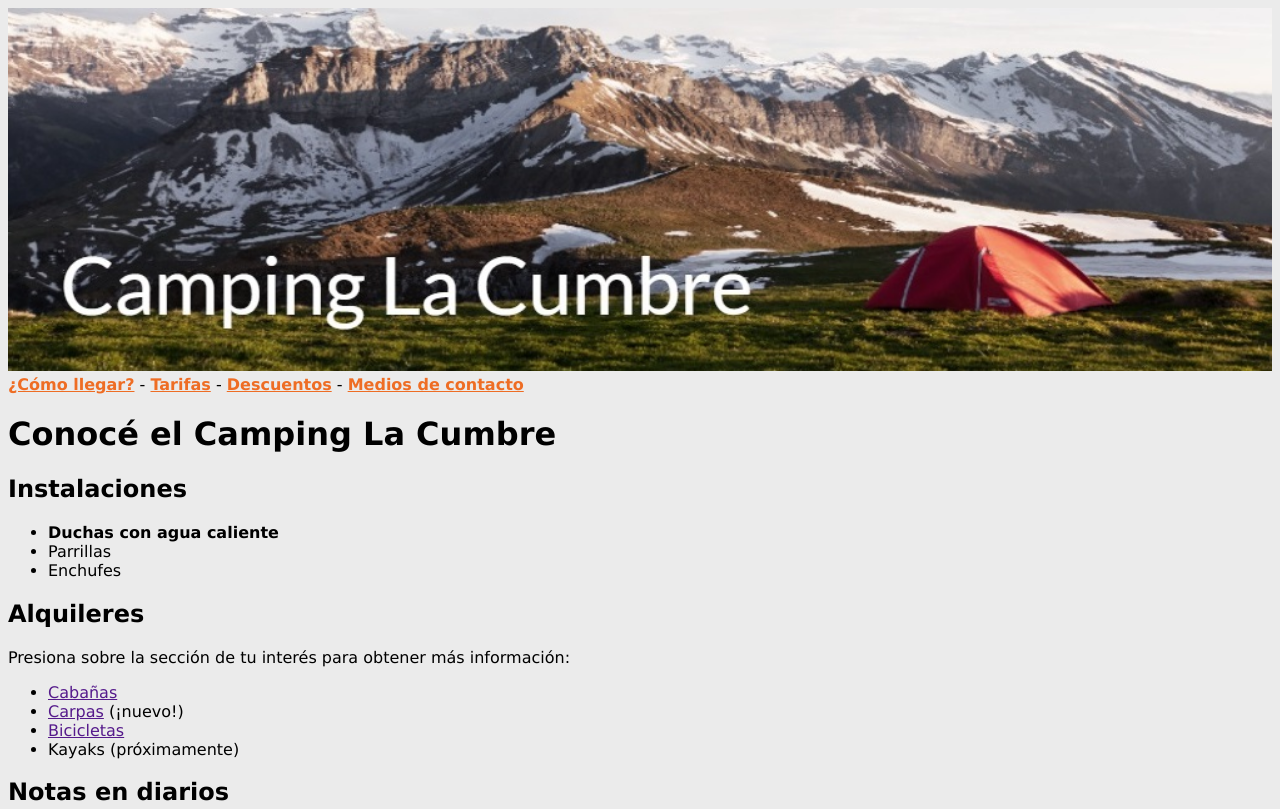
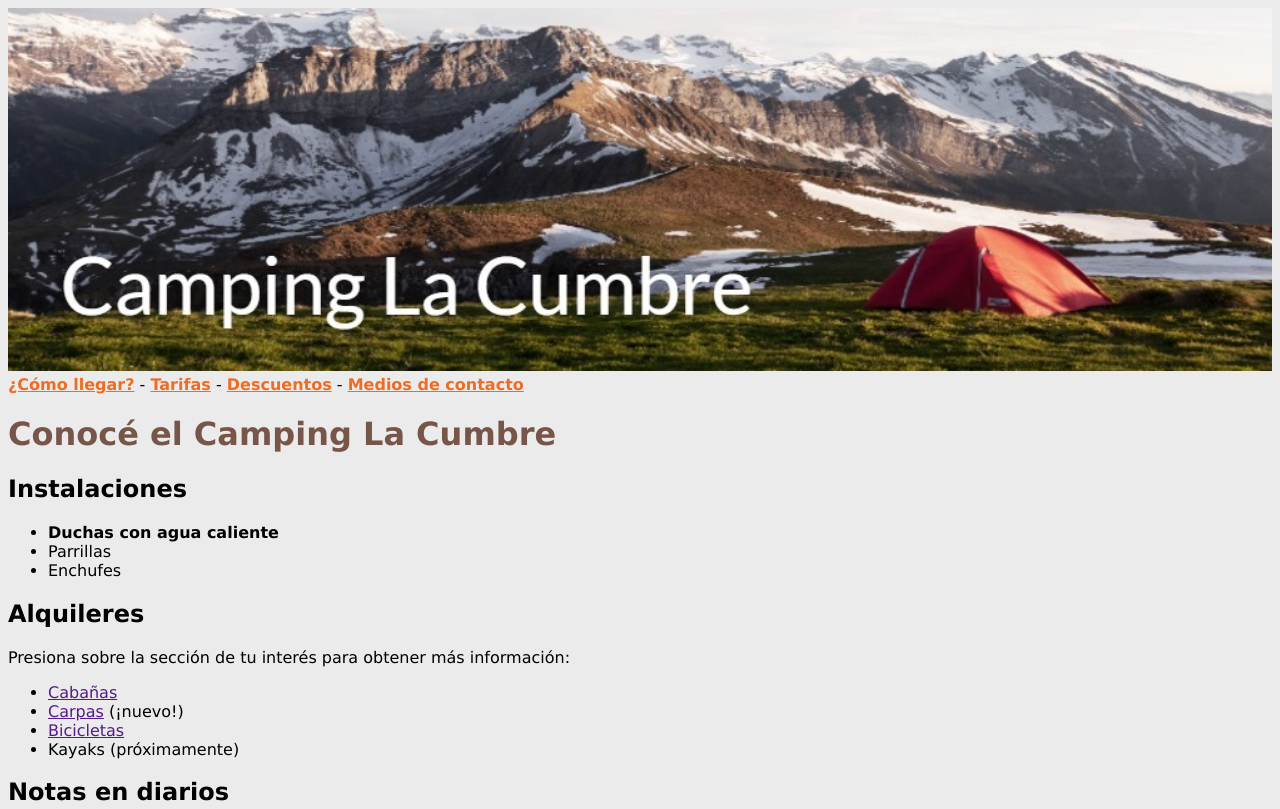
Before and after one commit to PradoAlejandra/node-ejercicio-06, a plain HTML site: page index.html in a window 1280 px wide. Shown: the top 809 px of the page. Drawn offline with Linux system fonts and the light colour scheme.

Commit message:
color titulo h1

```diff
--- a/css/estilos.css
+++ b/css/estilos.css
@@ -24,6 +24,10 @@ body {
     font-weight: 600;
 }
 
+h1 {
+    color: var(--color2);
+}
+
 .icono-mapa {
     text-align: center;
 }
```
